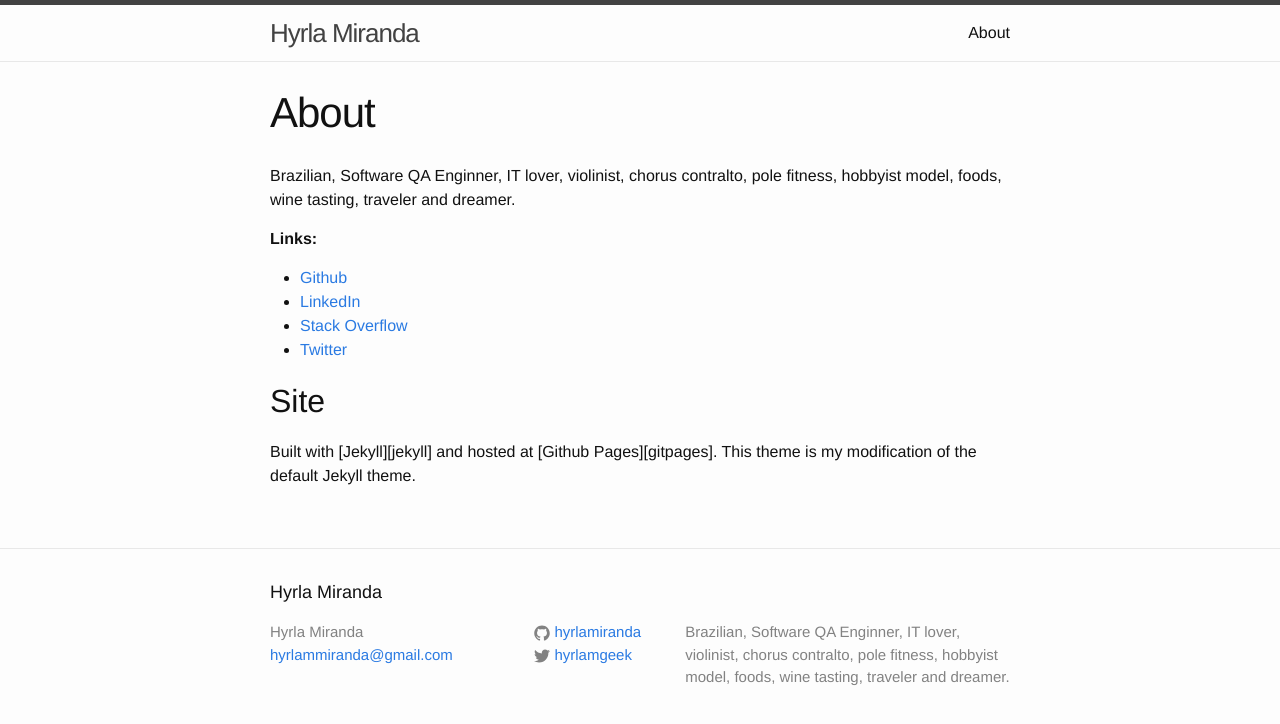
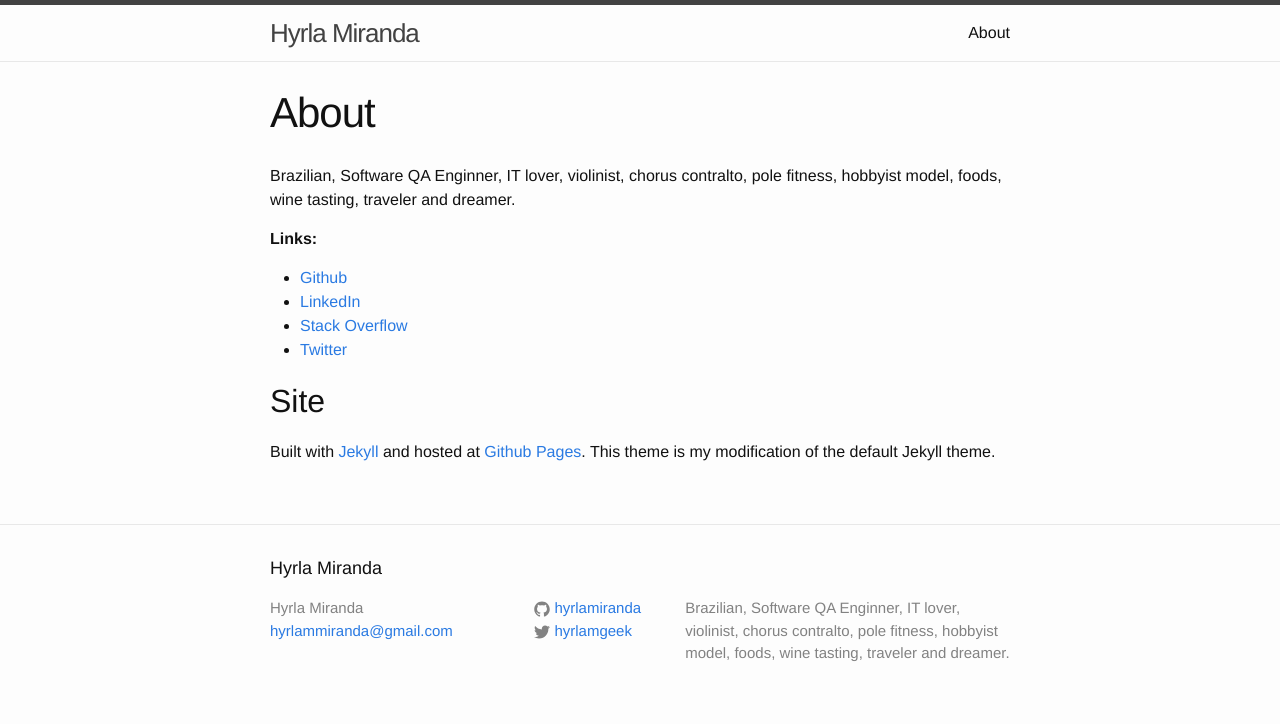
Before and after one commit to hyrlamiranda/hyrlamiranda.github.io, a Jekyll site: the page built from about.md, in a window 1280 px wide. Shown: the top 724 px of the page. Built offline with Jekyll 4.4.1, drawn with Linux system fonts in a browser that asks for light colours; part of the change alters nothing that is shown.

Commit message:
Modification on links

```diff
--- a/about.md
+++ b/about.md
@@ -23,3 +23,5 @@ of the default Jekyll theme.
 [github]:https://github.com/hyrlamiranda
 [linkedin]: https://linkedin.com/in/hyrlamiranda
 [stack]:http://stackoverflow.com/users/5744536/hyrla-miranda
+[jekyll]: https://jekyllrb.com/
+[gitpages]: https://pages.github.com/
```
